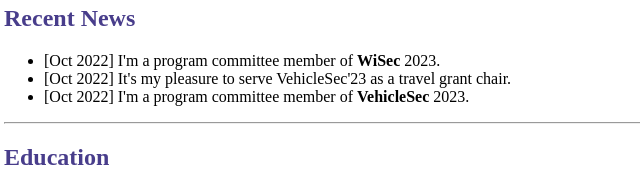
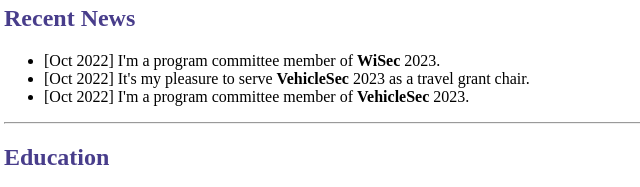
Before and after one commit to KimHyungSub/kimhyungsub.github.io, a plain HTML site: page index.html in a window 1280 px wide. Shown: the part 572-759 px from the top of the page, 4-644 px from the left. Drawn offline with Linux system fonts and the light colour scheme.

Commit message:
Update index.html

```diff
--- a/index.html
+++ b/index.html
@@ -122,7 +122,7 @@
     <h2>Recent News</h2>
     <ul>
       <li>[Oct 2022] I'm a program committee member of <b>WiSec</b> 2023.</li>
-      <li>[Oct 2022] It's my pleasure to serve VehicleSec'23 as a travel grant chair.</li>
+      <li>[Oct 2022] It's my pleasure to serve <b>VehicleSec</b> 2023 as a travel grant chair.</li>
       <li>[Oct 2022] I'm a program committee member of <b>VehicleSec</b> 2023.</li>
     </ul>
 
```
